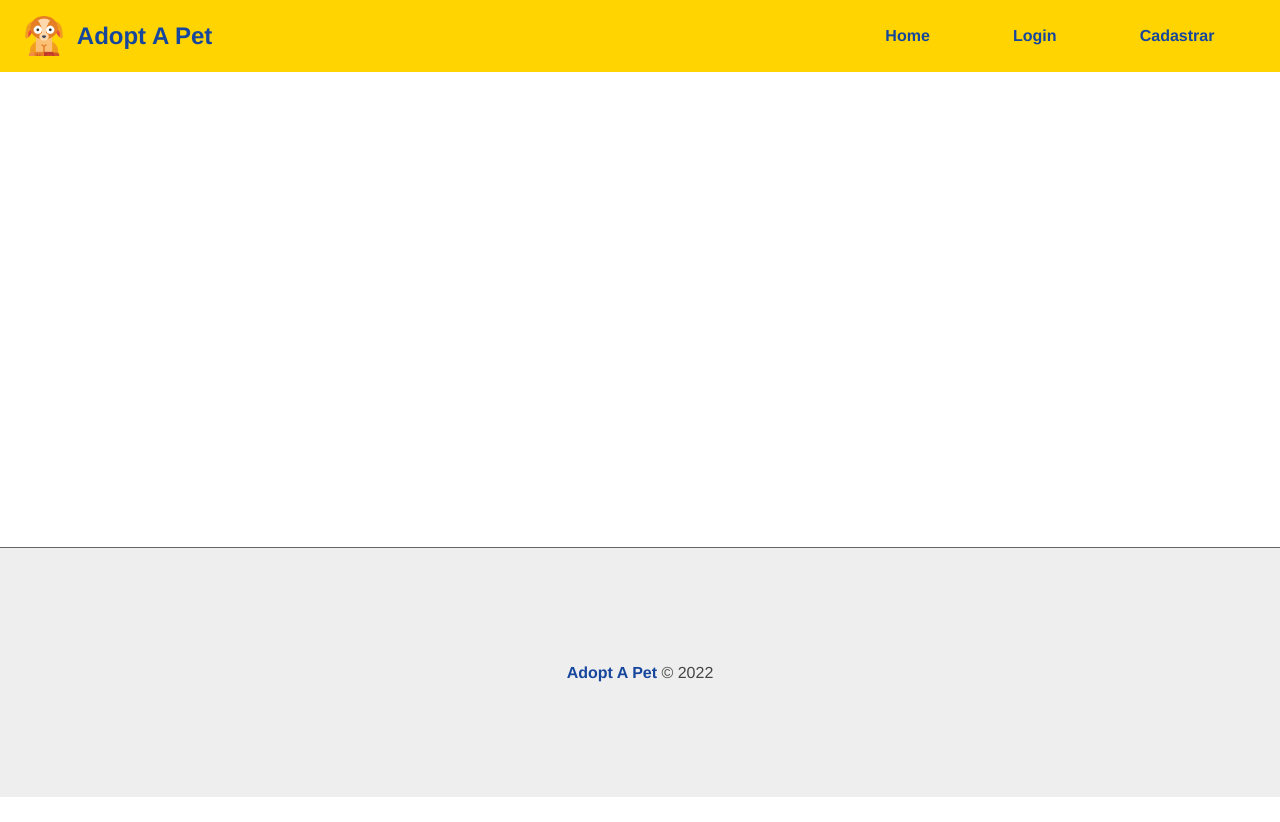
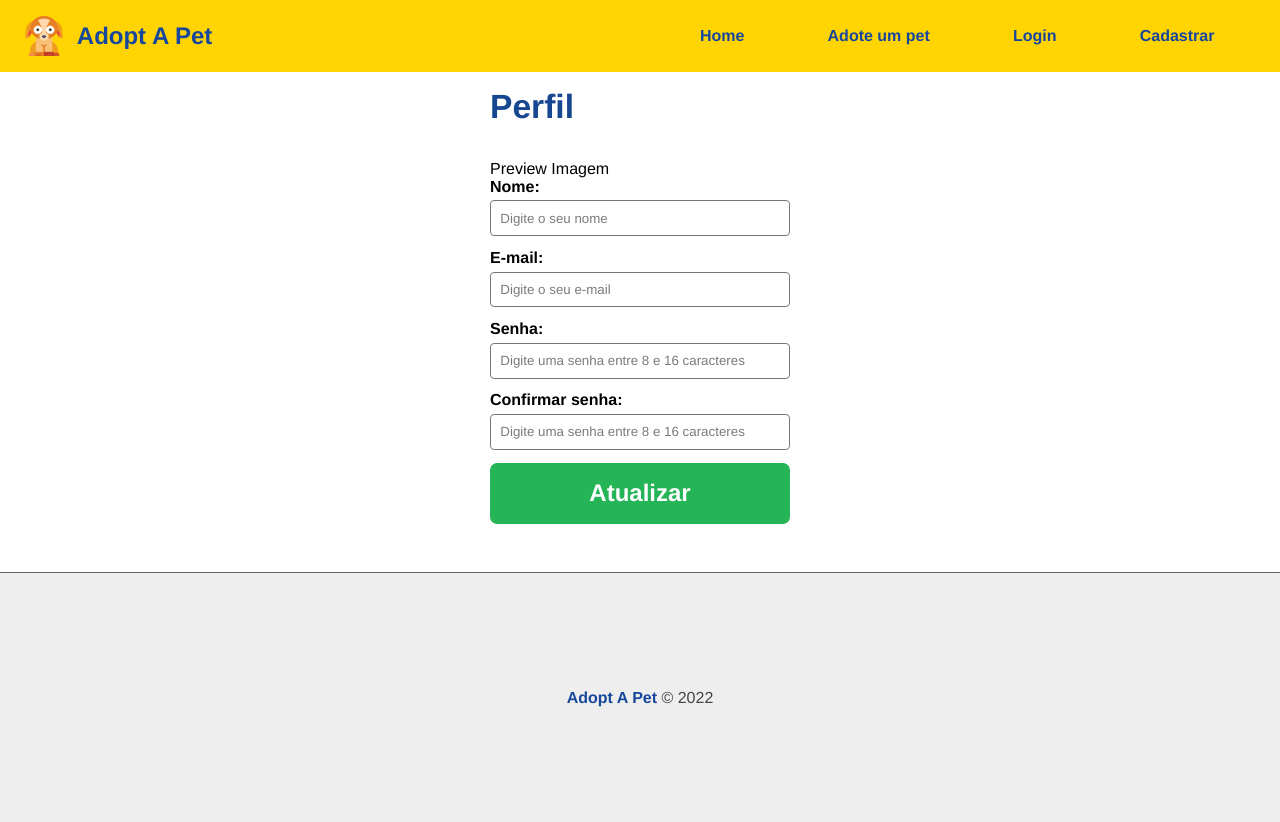
Before and after one commit to rafael-oliveira-hellz/adopt-a-pet, a React (Create React App) app in the folder frontend/: page /pets in a window 1280 px wide. Before the commit the page ends 800 px from the top, so only its background shows below. Built offline with nearby package versions, Linux system fonts and the light colour scheme; the HTML template or start-up script is replaced by a standard one.

Commit message:
+ Add login and edit profile functions

```diff
--- a/frontend/src/App.js
+++ b/frontend/src/App.js
@@ -10,6 +10,7 @@ import Message from "./components/layout/Message";
 import Home from "./components/pages/Home";
 import Login from "./components/pages/Auth/Login";
 import Register from "./components/pages/Auth/Register";
+import Profile from "./components/pages/User/Profile";
 
 // Context
 import { UserProvider } from "./context/UserContext";
@@ -25,6 +26,8 @@ function App() {
               <Route exact path="/" element={<Home />} />
               <Route path="/login" element={<Login />} />
               <Route path="/register" element={<Register />} />
+              <Route path="/user/profile" element={<Profile />} />
+              <Route path="/pets" element={<Profile />} />
             </Routes>
           </Container>
         <Footer />
--- a/frontend/src/components/layout/Navbar.js
+++ b/frontend/src/components/layout/Navbar.js
@@ -19,9 +19,11 @@ const Navbar = () => {
         </div>
         <ul>
             <li><Link to="/">Home</Link></li>
+            <li><Link to="/pets">Adote um pet</Link></li>
 
             {authenticated ? (
               <>
+                <li><Link to="user/profile">Perfil</Link></li>
                 <li onClick={logout}><button>Sair</button></li>
               </>
             ) : (
--- a/frontend/src/components/layout/Navbar.module.css
+++ b/frontend/src/components/layout/Navbar.module.css
@@ -33,6 +33,9 @@
     transition: 0.5s;
     padding: 0.5em 0.8em;
     border-radius: 5px;
+    border: none;
+    background-color: transparent;
+    font-size: 16px;
 }
 
 .navbar li:hover > a,
--- a/frontend/src/components/pages/Auth/Login.js
+++ b/frontend/src/components/pages/Auth/Login.js
@@ -1,7 +1,54 @@
+import { useState, useContext } from 'react';
+import { Link } from 'react-router-dom';
+import Input from '../../form/Input';
+import Button from '../../form/Button';
+
+import styles from '../../form/Form.module.css';
+
+import { Context } from '../../../context/UserContext';
+
 const Login = () => {
+
+    const [user, setUser] = useState({});
+    const { login } = useContext(Context);
+
+    const handleChange = (e) => {
+      setUser({
+        ...user,
+        [e.target.name]: e.target.value,
+      });
+    }
+    const handleSubmit = (e) => {
+      e.preventDefault();
+      login(user);
+    }
+
+
     return (
-      <section>
+      <section className={styles.form_container}>
         <h1>Login</h1>
+
+        <form onSubmit={handleSubmit}>
+          <Input
+            type="email"
+            text="E-mail"
+            name="email"
+            placeholder="Digite o seu e-mail"
+            handleOnChange={handleChange}
+          />
+
+          <Input
+            type="password"
+            text="Senha"
+            name="password"
+            placeholder="Digite uma senha entre 8 e 16 caracteres"
+            handleOnChange={handleChange}
+          />
+
+          <Button type="submit" value="Login" />
+        </form>
+
+        <p>Não tem conta? <Link to="/register">Clique aqui</Link></p>
       </section>
     );
   }
--- /dev/null
+++ b/frontend/src/components/pages/User/Profile.js
@@ -0,0 +1,108 @@
+import { useState } from "react";
+import UseFlashMessage from "../../../hooks/useFlashMessage";
+import api from "../../../utils/api";
+import styles from '../../form/Form.module.css';
+import profileStyles from './Profile.module.css';
+
+import Input from "../../form/Input";
+import Button from "../../form/Button";
+
+const Profile = ({ user, updateUser }) => {
+
+    const [userData, setUserData] = useState({});
+    const [userPassword, setUserPassword] = useState({});
+    const [userPasswordConfirm, setUserPasswordConfirm] = useState({});
+    const { setFlashMessage } = UseFlashMessage();
+
+    const handleChange = (e) => {
+        setUserData({
+            ...userData,
+            [e.target.name]: e.target.value,
+        });
+    }
+
+    const handlePasswordChange = (e) => {
+        setUserPassword({
+            ...userPassword,
+            [e.target.name]: e.target.value,
+        });
+    }
+
+    const handlePasswordConfirmChange = (e) => {
+        setUserPasswordConfirm({
+            ...userPasswordConfirm,
+            [e.target.name]: e.target.value,
+        });
+    }
+
+    const handleSubmit = async (e) => {
+        e.preventDefault();
+
+        if (userPassword.password !== userPasswordConfirm.password) {
+            setFlashMessage('As senhas não conferem!', 'error');
+            return;
+        }
+
+        const data = {
+            ...userData,
+            password: userPassword.password,
+        };
+
+        try {
+            const response = await api.put('/users/profile', data);
+            setFlashMessage('Perfil atualizado com sucesso!', 'success');
+            updateUser(response.data);
+        } catch (failure) {
+            setFlashMessage(failure.response.data.error, 'error');
+        }
+    }
+
+    return (
+        <section className={styles.form_container}>
+            <h1>Perfil</h1>
+            <p>Preview Imagem</p>
+
+            <form onSubmit={handleSubmit}>
+                <Input
+                    type="text"
+                    text="Nome"
+                    name="name"
+                    placeholder="Digite o seu nome"
+                    value={userData.name}
+                    handleOnChange={handleChange}
+                />
+
+                <Input
+                    type="email"
+                    text="E-mail"
+                    name="email"
+                    placeholder="Digite o seu e-mail"
+                    value={userData.email}
+                    handleOnChange={handleChange}
+                />
+
+                <Input
+                    type="password"
+                    text="Senha"
+                    name="password"
+                    placeholder="Digite uma senha entre 8 e 16 caracteres"
+                    value={userPassword.password}
+                    handleOnChange={handlePasswordChange}
+                />
+
+                <Input
+                    type="password"
+                    text="Confirmar senha"
+                    name="password"
+                    placeholder="Digite uma senha entre 8 e 16 caracteres"
+                    value={userPasswordConfirm.password}
+                    handleOnChange={handlePasswordConfirmChange}
+                />
+
+                <Button type="submit" value="Atualizar" />
+            </form>
+        </section>
+    );
+}
+
+export default Profile;
--- a/frontend/src/context/UserContext.js
+++ b/frontend/src/context/UserContext.js
@@ -5,9 +5,9 @@ import useAuth from "../hooks/useAuth";
 const Context = createContext();
 
 const UserProvider = ({ children }) => {
-  const { register, authenticated, logout } = useAuth();
+  const { register, authenticated, login, logout } = useAuth();
 
-  return <Context.Provider value={{ register, authenticated, logout }}>{children}</Context.Provider>;
+  return <Context.Provider value={{ register, authenticated, login, logout }}>{children}</Context.Provider>;
 };
 
 export { Context, UserProvider };
--- a/frontend/src/hooks/useAuth.js
+++ b/frontend/src/hooks/useAuth.js
@@ -48,6 +48,26 @@ const useAuth = () => {
         navigate('/');
     }
 
+    async function login(user) {
+
+        let messageText = 'Login realizado com sucesso!';
+        let messageType = 'success';
+
+        try {
+            const data = await api.post('/users/login', user)
+            .then(response => {
+                return response.data
+            })
+
+            await authUser(data);
+        } catch (failure) {
+            messageText = failure.response.data.error;
+            messageType = 'error';
+        }
+
+        setFlashMessage(messageText, messageType);
+    }
+
     function logout() {
         const messageText = 'Logout realizado com sucesso!';
         const messageType = 'success';
@@ -60,7 +80,7 @@ const useAuth = () => {
         setFlashMessage(messageText, messageType);
     }
 
-    return { register, authenticated, logout };
+    return { register, authenticated, login, logout };
 };
 
 export default useAuth;
```
Also changed, not shown: frontend/src/components/pages/User/Profile.module.css (added).
